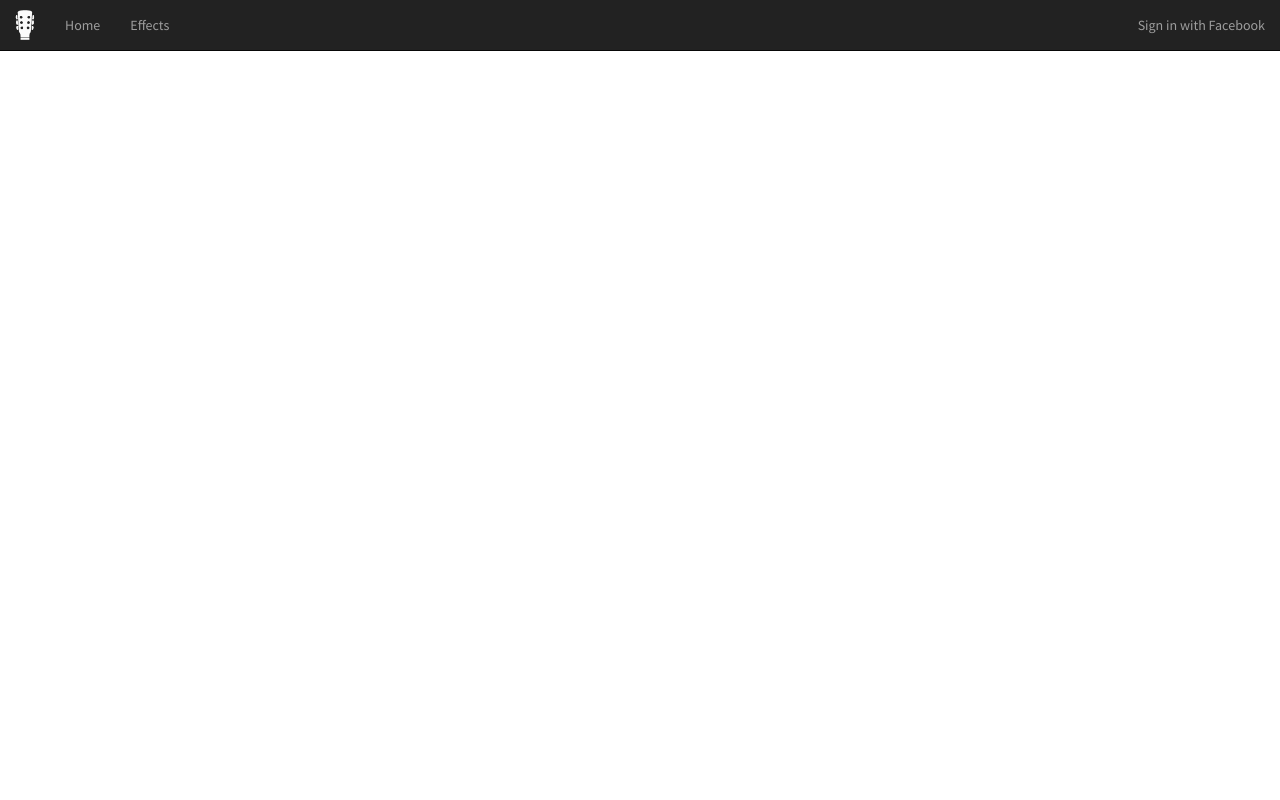
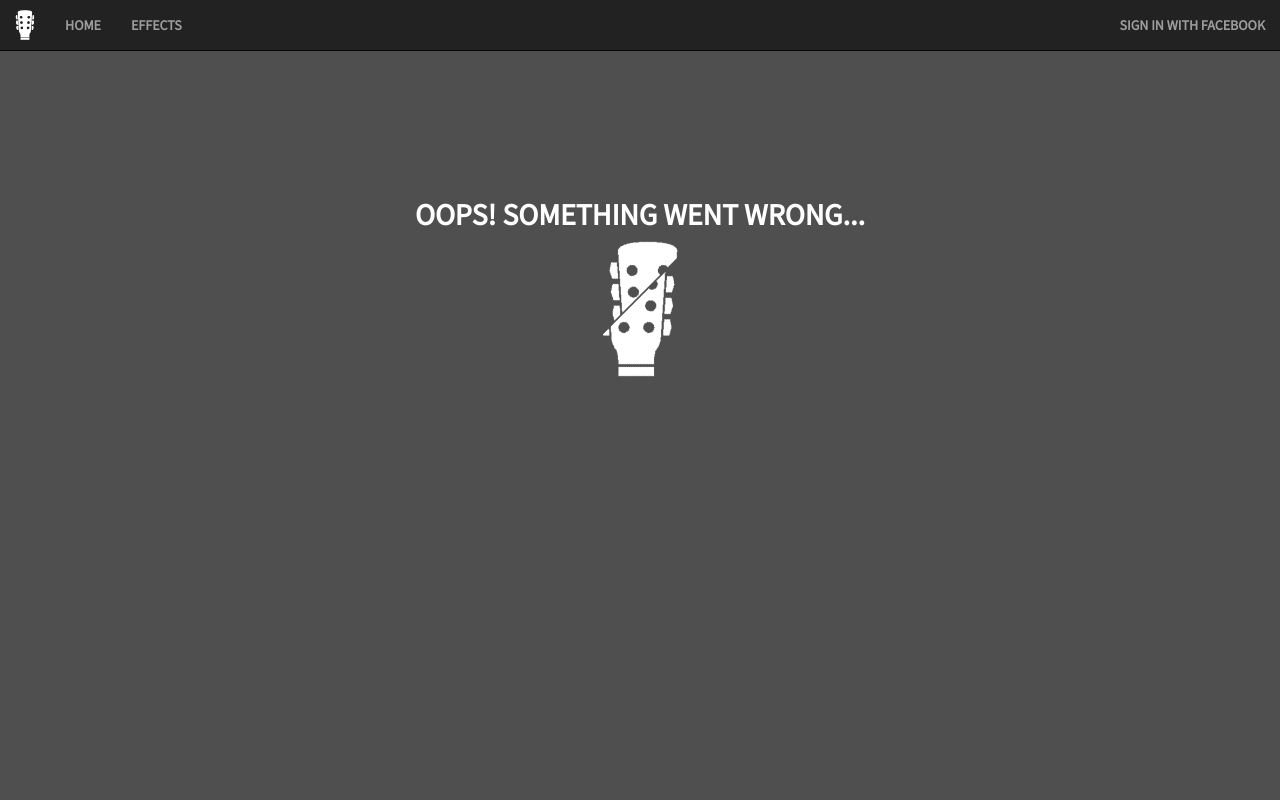
Before and after one commit to Neirijnck/OpenSourceGuitarPedal, a Node server app: template views/pages/error.ejs in a window 1280 px wide. Run offline with Node 20, Linux system fonts and the light colour scheme; the template is opened without the code that fills it, so the values that code supplies are empty; some libraries are stand-ins or nearby versions.

Commit message:
Code - V3.1 - chat, commentary, clean-up, error page

```diff
--- a/app.js
+++ b/app.js
@@ -17,12 +17,12 @@
 //Set the view engine to ejs
 app.set('view engine', 'ejs');
 
-// configure bodyParser to Express
+//Configure bodyParser to Express
 app.use(bodyParser());
 app.use(bodyParser.json());
 app.use(bodyParser.urlencoded({ extended: true }));
 
-//Configure routers
+//Configure router
 var router = express.Router();
 
 //Configure database connection
@@ -65,10 +65,10 @@
 var server = app.listen(port);
 var io = require('socket.io').listen(server);
 
-
 //IO
 var clients = [];
 
+//IO callbacks
 io.on('connection', function(socket)
 {
     clients.push(socket);
--- a/config/auth.js
+++ b/config/auth.js
@@ -1,3 +1,4 @@
+//Auth holds information about the facebook app
 var auth =
 {
     'facebookAuth' : {
--- a/models/effect.js
+++ b/models/effect.js
@@ -1,6 +1,8 @@
+//DB variables
 var mongoose = require('mongoose');
 var Schema = mongoose.Schema;
 
+//Make schema for effect
 var EffectSchema = new Schema(
     {
         name: {type: String},
--- a/models/type.js
+++ b/models/type.js
@@ -1,6 +1,8 @@
+//DB variables
 var mongoose = require('mongoose');
 var Schema = mongoose.Schema;
 
+//Make schema for type
 var TypeSchema = new Schema(
     {
         name:  String,
--- a/models/user.js
+++ b/models/user.js
@@ -1,6 +1,8 @@
+//DB variables
 var mongoose = require('mongoose');
 var Schema = mongoose.Schema;
 
+//Make schema for user
 var UserSchema = new Schema(
     {
         facebookID:{type: String},
--- a/public/stylesheets/style.css
+++ b/public/stylesheets/style.css
@@ -14,8 +14,8 @@
 
 /*.navbar-inverse*/
 /*{*/
-    /*background-color: #1F3A93;*/
-    /*border: none;*/
+/*background-color: #1F3A93;*/
+/*border: none;*/
 /*}*/
 
 .item-menu
@@ -36,6 +36,12 @@
     height: 40px;
     width: 40px;
     margin: 0;
+}
+
+a
+{
+    text-transform: uppercase;
+    font-weight: bold;
 }
 
 /* Index
@@ -156,7 +162,7 @@
 
 .ef-author {
     float: left;
-margin-left:5%;
+    margin-left:5%;
 }
 
 .ef-author > span {
@@ -375,3 +381,30 @@
 {
     margin-top: 60px;
 }
+
+/* Error Page
+-------------------------------------------------- */
+#error
+{
+    width: 100%;
+    height: calc(100vh - 50px);
+    margin-top: 50px;
+    background-color: #4f4f4f;
+    text-align: center;
+    color: white;
+}
+
+#error-content
+{
+    padding-top: 10%;
+}
+
+#error h2
+{
+    font-weight: bold;
+}
+
+#error h2, #error h3
+{
+    text-transform: uppercase;
+}
--- a/views/pages/effects.ejs
+++ b/views/pages/effects.ejs
@@ -91,7 +91,7 @@
                 </div>
 
                 <div class="btn-group pull-right" role="group">
-                    <button type="button" class="btn btn-success">Add effect</button>
+                    <a href="/neweffect"><button type="button" class="btn btn-success">Add effect</button></a>
                 </div>
             </div>
 
--- a/views/pages/error.ejs
+++ b/views/pages/error.ejs
@@ -10,9 +10,13 @@
     <% include ../partials/header.ejs%>
 </header>
 
-
-<h3>Oops! Something went wrong...</h3>
-
+<div id="error">
+    <div id="error-content">
+        <h2>Oops! Something went wrong...</h2>
+        <img src="/images/error.png" width="75px">
+        <h3><%= message %></h3>
+    </div>
+</div>
 
 <!-- jQuery (necessary for Bootstrap's JavaScript plugins) -->
 <script src="https://ajax.googleapis.com/ajax/libs/jquery/1.11.1/jquery.min.js"></script>
--- a/views/partials/head.ejs
+++ b/views/partials/head.ejs
@@ -1,4 +1,3 @@
-
 <meta charset="utf-8">
 <meta http-equiv="X-UA-Compatible" content="IE=edge">
 <meta name="viewport" content="width=device-width, initial-scale=1">
--- a/views/partials/header.ejs
+++ b/views/partials/header.ejs
@@ -26,7 +26,7 @@
 
                 else { %>
                 <li class="dropdown">
-                        <a href="#" data-toggle="dropdown" role="button" aria-expanded="false" class="dropdown-toggle loggedInDropDown"><img class="img img-circle nav-user-img" src="<%= user.photo %>" alt=""> <%= user.name %> <span class="caret"></span></a>
+                    <a href="#" data-toggle="dropdown" role="button" aria-expanded="false" class="dropdown-toggle loggedInDropDown"><img id="userImg" class="img img-circle nav-user-img" src="<%= user.photo %>" alt=""> <%= user.name %> <span class="caret"></span></a>
                     <ul class="dropdown-menu" role="menu">
                         <li><a href="/profile"><span class="glyphicon glyphicon-user"></span><span class="item-menu">Profile</span></a></li>
                         <li><a href="/logout"><span class="glyphicon glyphicon-off"></span><span  class="item-menu">Log out</span></a></li>
```
Also changed, not shown: config/passport.js (+14 -17 lines), routes/router.js (+44 -4 lines), tests/test.js (+3 -1 lines), public/images/error.png (added), public/images/favicon_inverse.png. Lines whose indentation alone changed are shown as unchanged.
